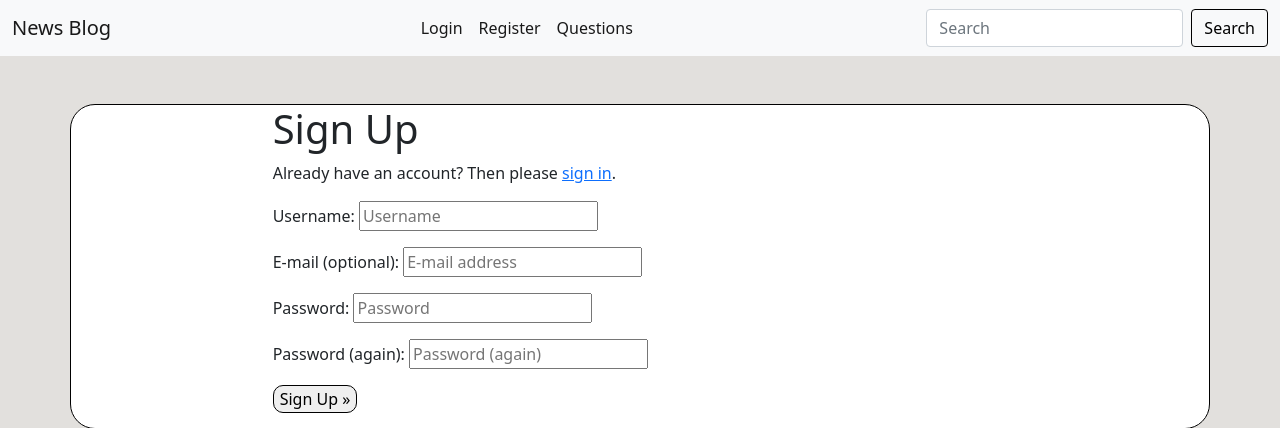
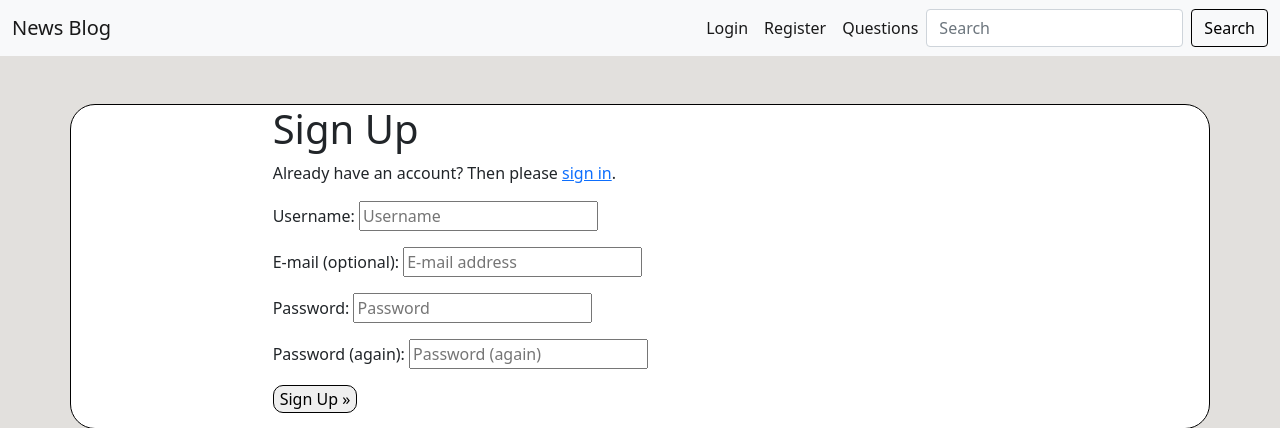
Before and after one commit to Charlie9009/CI_PP4_BLOG, a Django app: page /accounts/signup/ in a window 1280 px wide. Shown: the top 428 px of the page. Run offline with Django 3.2, Linux system fonts and the light colour scheme.

Commit message:
BASE.HTML: Change class and move navbar to the right

```diff
--- a/templates/base.html
+++ b/templates/base.html
@@ -23,7 +23,7 @@
         <span class="navbar-toggler-icon"></span>
       </button>
       <div class="collapse navbar-collapse" id="navbarTogglerDemo02">
-        <ul class="navbar-nav mx-auto mb-2 mb-lg-0">
+        <ul class="navbar-nav ms-auto mb-2 mb-lg-0">
           {% if user.is_authenticated %}
           <li class="nav-item">
             <a class="nav-link navbar-color-buttons active" href="{% url 'account_logout' %}">Logout</a>
```
